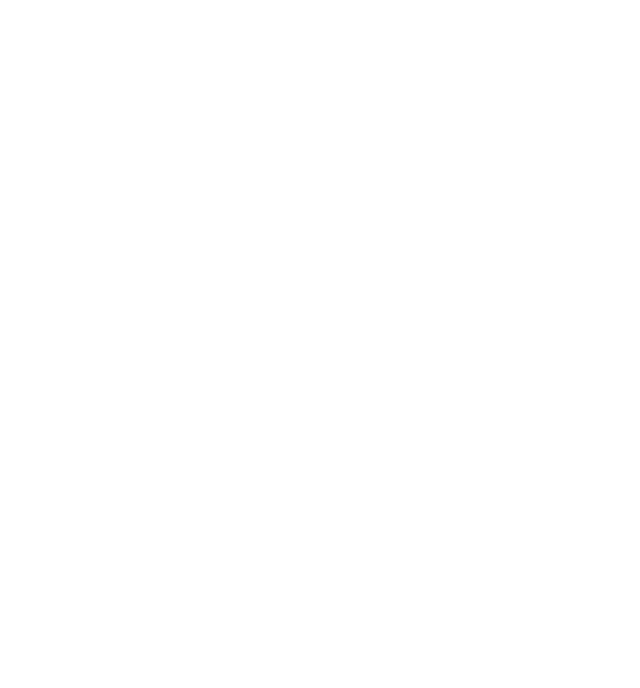
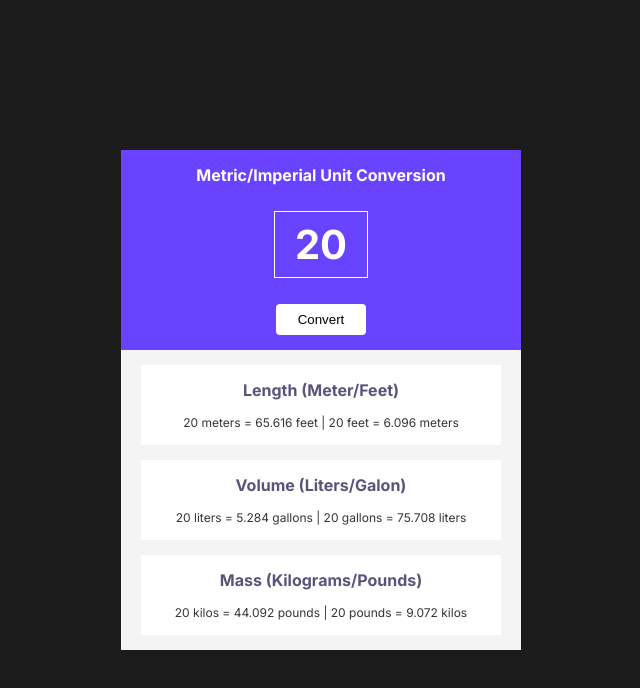
Before and after one commit to weimodein/unit-converter, a plain HTML site: page index.html in a window 1280 px wide. Shown: the whole page, without its empty margins (319-959 px from the left). Drawn offline with Linux system fonts and the light colour scheme.

Commit message:
add unit conversion results and styling for length, volume, and mass

```diff
--- a/index.html
+++ b/index.html
@@ -3,10 +3,39 @@
   <head>
     <meta charset="UTF-8" />
     <meta name="viewport" content="width=device-width, initial-scale=1.0" />
+    <link rel="preconnect" href="https://fonts.googleapis.com" />
+    <link rel="preconnect" href="https://fonts.gstatic.com" crossorigin />
+    <link
+      href="https://fonts.googleapis.com/css2?family=Inter:ital,opsz,wght@0,14..32,100..900;1,14..32,100..900&display=swap"
+      rel="stylesheet"
+    />
     <link rel="stylesheet" href="styles.css" />
     <title>Unit Converter</title>
   </head>
   <body>
+    <main>
+      <div class="container">
+        <div class="upper-section">
+          <h1>Metric/Imperial Unit Conversion</h1>
+          <h2 id="result-txt">20</h2>
+          <button id="convert-btn">Convert</button>
+        </div>
+        <div class="lower-section">
+          <div id="length-card" class="result-card">
+            <h3>Length (Meter/Feet)</h3>
+            <p>20 meters = 65.616 feet | 20 feet = 6.096 meters</p>
+          </div>
+          <div id="volume-card" class="result-card">
+            <h3>Volume (Liters/Galon)</h3>
+            <p>20 liters = 5.284 gallons | 20 gallons = 75.708 liters</p>
+          </div>
+          <div id="mass-card" class="result-card">
+            <h3>Mass (Kilograms/Pounds)</h3>
+            <p>20 kilos = 44.092 pounds | 20 pounds = 9.072 kilos</p>
+          </div>
+        </div>
+      </div>
+    </main>
     <script src="index.js"></script>
   </body>
 </html>
--- a/styles.css
+++ b/styles.css
@@ -3,3 +3,86 @@
   padding: 0;
   box-sizing: border-box;
 }
+
+body {
+  font-family: Inter, sans-serif;
+  background-color: #1c1c1c;
+}
+
+h1 {
+  font-size: 16px;
+  margin-bottom: 26px;
+}
+
+h2 {
+  font-size: 40px;
+  padding: 8px 20px;
+  border: 1px solid #ffffff;
+  margin-bottom: 26px;
+}
+
+button {
+  background-color: #ffffff;
+  border: none;
+  padding: 8px 22px;
+  border-radius: 4px;
+}
+
+button:hover {
+  background-color: #cdcbcb;
+}
+
+main {
+  height: 100vh;
+  display: flex;
+  justify-content: center;
+  align-items: center;
+}
+
+.container {
+  display: flex;
+  flex-direction: column;
+  width: 400px;
+  height: 500px;
+}
+
+.upper-section {
+  display: flex;
+  flex-direction: column;
+  justify-content: center;
+  align-items: center;
+  background-color: #6943ff;
+  height: 40%;
+  color: #ffffff;
+  text-align: center;
+}
+
+.lower-section {
+  background-color: #f4f4f4;
+  height: 60%;
+  display: flex;
+  flex-direction: column;
+  justify-content: space-evenly;
+  align-items: center;
+}
+
+.result-card {
+  display: flex;
+  flex-direction: column;
+  justify-content: space-evenly;
+  align-items: center;
+  text-align: center;
+  background-color: #ffffff;
+  width: 90%;
+  height: 80px;
+}
+
+h3 {
+  color: #5a537b;
+  font-size: 16px;
+}
+
+p {
+  color: #353535;
+  font-size: 12px;
+}
```
